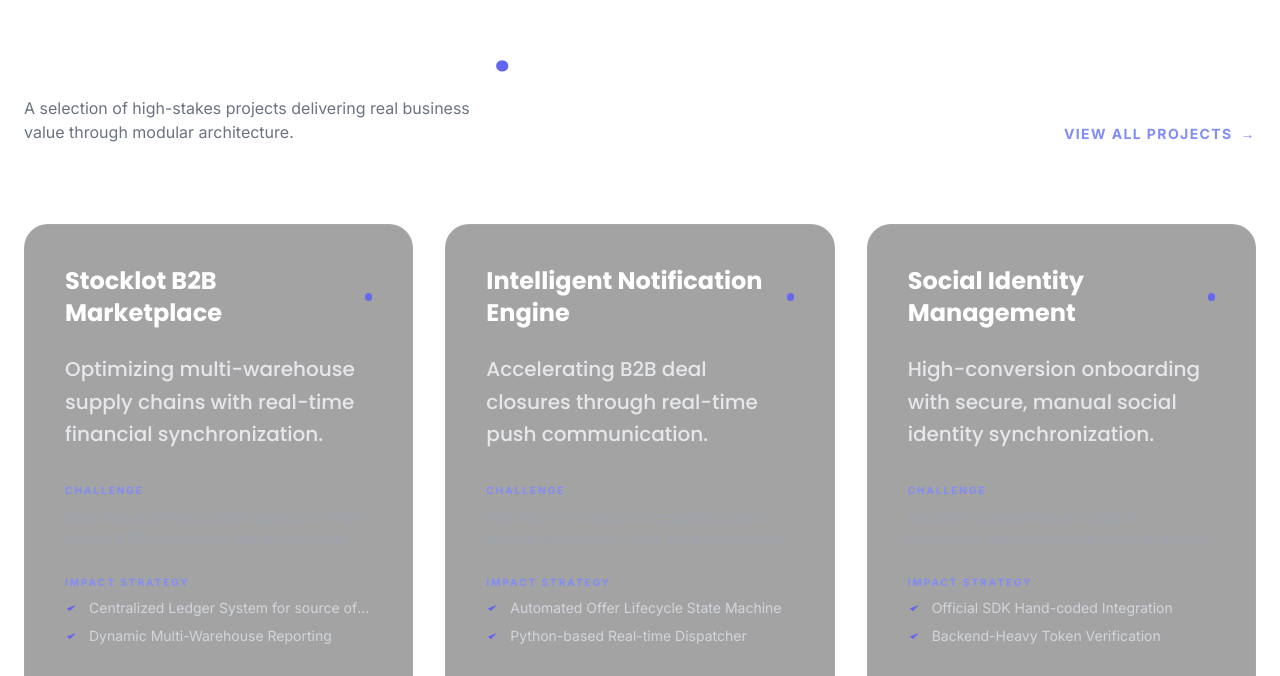
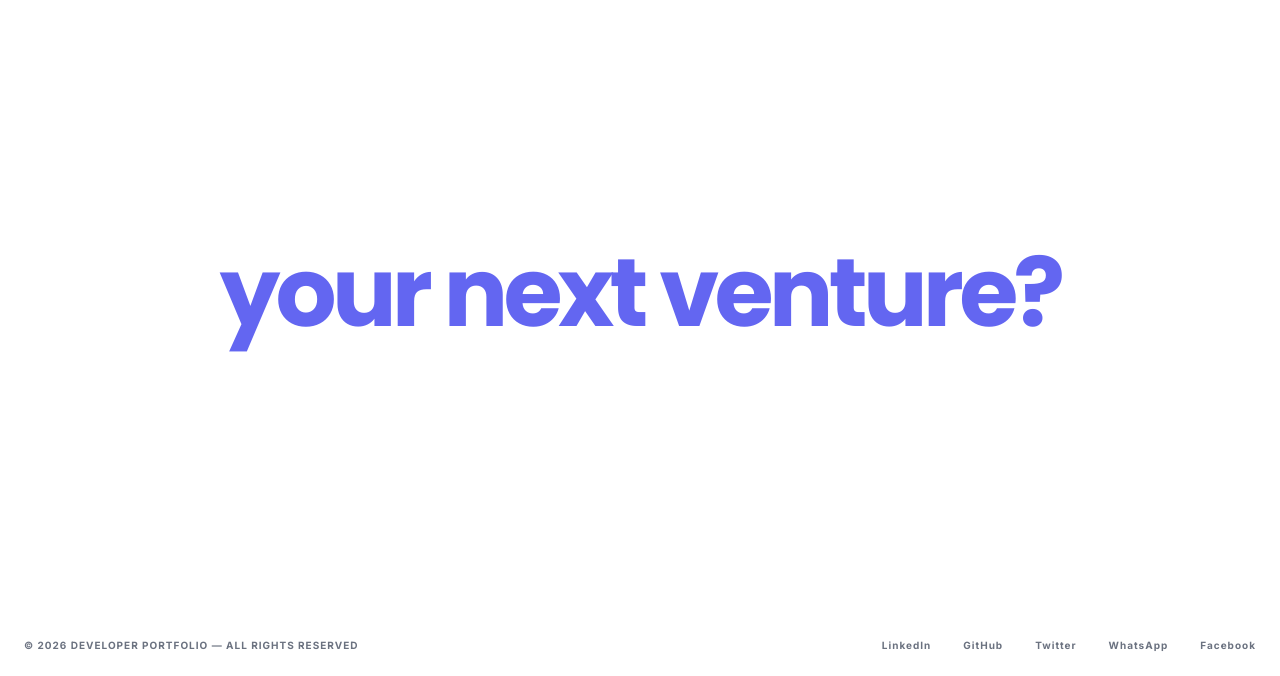
Before and after one commit to noyonkummerdas/portfolio, a React (Create React App) app: page / in a window 1280 px wide. Shown: the part 1944-2620 px from the top of the page. Built offline with nearby package versions, Linux system fonts and the light colour scheme.

Commit message:
remove one feature section

```diff
--- a/src/pages/Home.jsx
+++ b/src/pages/Home.jsx
@@ -61,27 +61,6 @@ const Home = () => {
                     ))}
                 </div>
             </section>
-            <section className="py-24 px-6 max-w-7xl mx-auto">
-                <div className="flex flex-col md:flex-row md:justify-between md:items-end gap-6 mb-20">
-                    <div>
-                        <h2 className="text-4xl md:text-6xl font-black font-poppins text-white mb-4 tracking-tighter">
-                            Featured Impact<span className="text-indigo-500">.</span>
-                        </h2>
-                        <p className="text-gray-500 max-w-md font-inter">
-                            A selection of high-stakes projects delivering real business value through modular architecture.
-                        </p>
-                    </div>
-                    <Link to="/projects" className="text-sm font-bold text-indigo-400 hover:text-indigo-300 transition-colors uppercase tracking-widest flex items-center gap-2 group">
-                        View All Projects <span className="group-hover:translate-x-2 transition-transform">→</span>
-                    </Link>
-                </div>
-
-                <div className="grid grid-cols-1 md:grid-cols-2 lg:grid-cols-3 gap-8">
-                    {projects.slice(0, 3).map((project, index) => (
-                        <Card key={index} project={project} />
-                    ))}
-                </div>
-            </section>
 
             {/* Expertise & Other Sections would go here as well, kept brief for Home */}
         </div>
```
